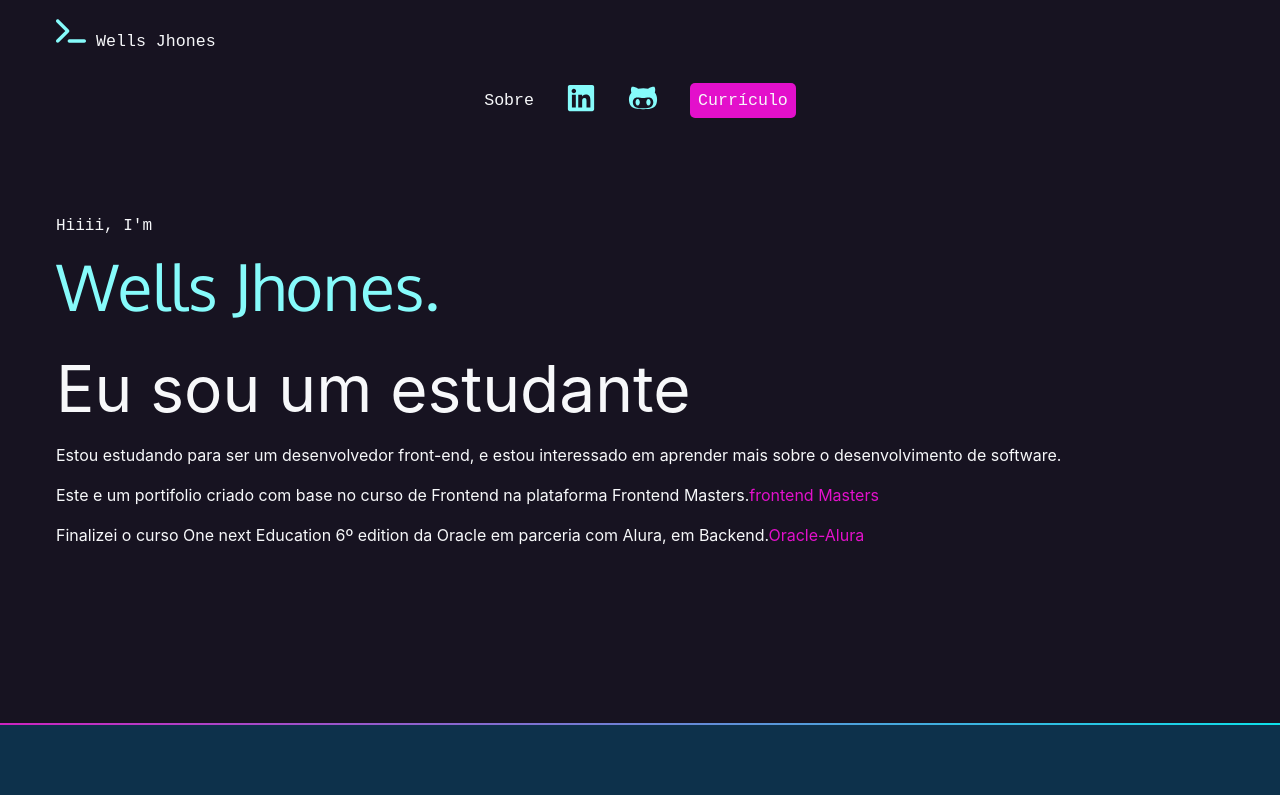
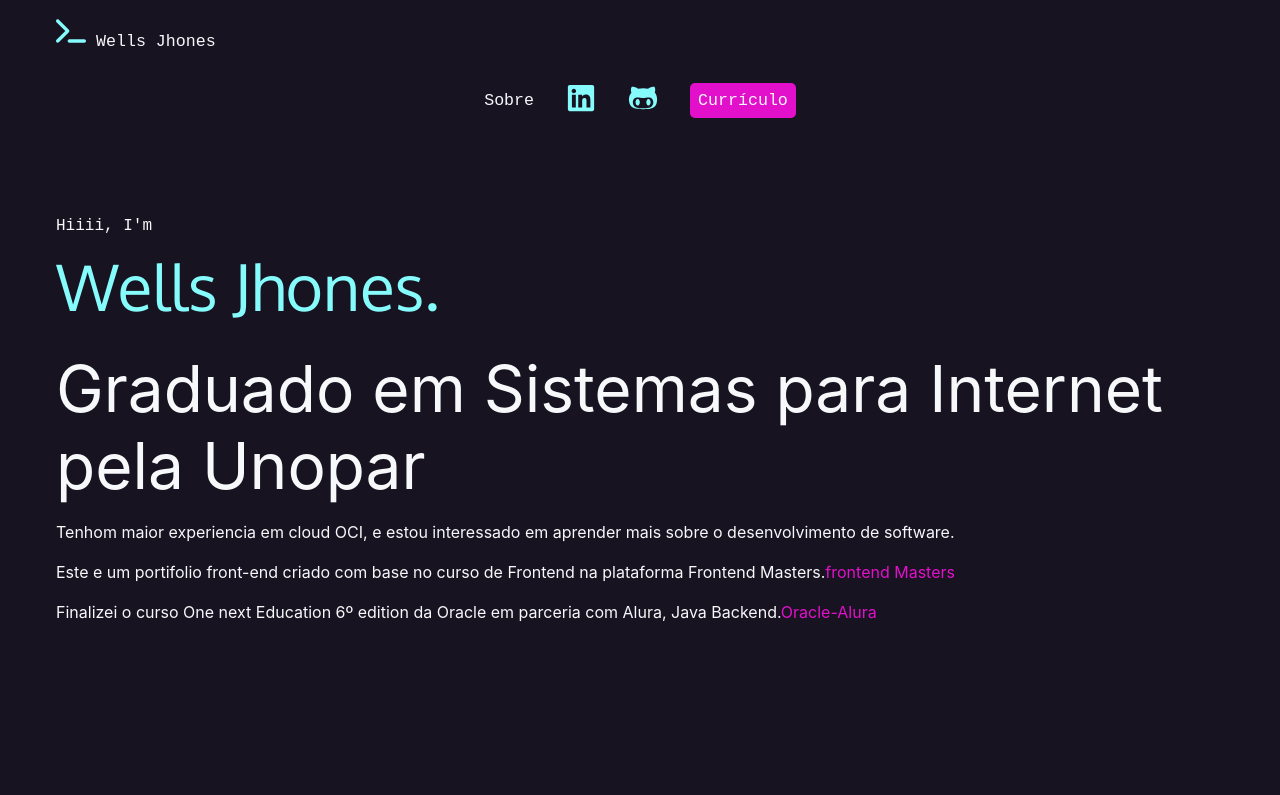
Before and after one commit to WellsJhones/react-my-page, a React (Create React App) app: page / in a window 1280 px wide. Shown: the top 795 px of the page. Built offline with nearby package versions, Linux system fonts and the light colour scheme; a web font is replaced by a local one.

Commit message:
update info home page

```diff
--- a/public/index.html
+++ b/public/index.html
@@ -21,7 +21,7 @@
     -->
   </body>
   <footer>
-    <h2>Wells Jhones &middot; Student</h2>
+    <h2>Wells Jhones &middot; Programador</h2>
     <ul>
       <li>
         <a href="https://br.linkedin.com/in/welingtonpk7/" target="_blank"
--- a/src/pages/Home.jsx
+++ b/src/pages/Home.jsx
@@ -51,18 +51,18 @@ return (
                 <p className="name">
                     Hiiii, I'm<span>Wells Jhones.</span>
                 </p>
-                <h2>Eu sou um estudante</h2>
+                <h2>Graduado em Sistemas para Internet pela Unopar</h2>
                 <p>
-                    Estou estudando para ser um desenvolvedor front-end, e estou interessado em aprender mais sobre o desenvolvimento de software.
+                    Tenhom maior experiencia em cloud OCI, e estou interessado em aprender mais sobre o desenvolvimento de software.
                 </p>
                 <p>
-                    Este e um portifolio criado com base no curso de Frontend na plataforma Frontend Masters.
+                    Este e um portifolio front-end criado com base no curso de Frontend na plataforma Frontend Masters.
                     <a href="https://frontendmasters.com" target="_blank" rel="noreferrer">
                         frontend Masters
                     </a>
                 </p>
                 <p>
-                    Finalizei o curso One next Education 6º edition da Oracle em parceria com Alura, em Backend.
+                    Finalizei o curso One next Education 6º edition da Oracle em parceria com Alura, Java Backend.
                     <a href="https://www.oracle.com/br/education/oracle-next-education/">
                         Oracle-Alura
                     </a>
```
